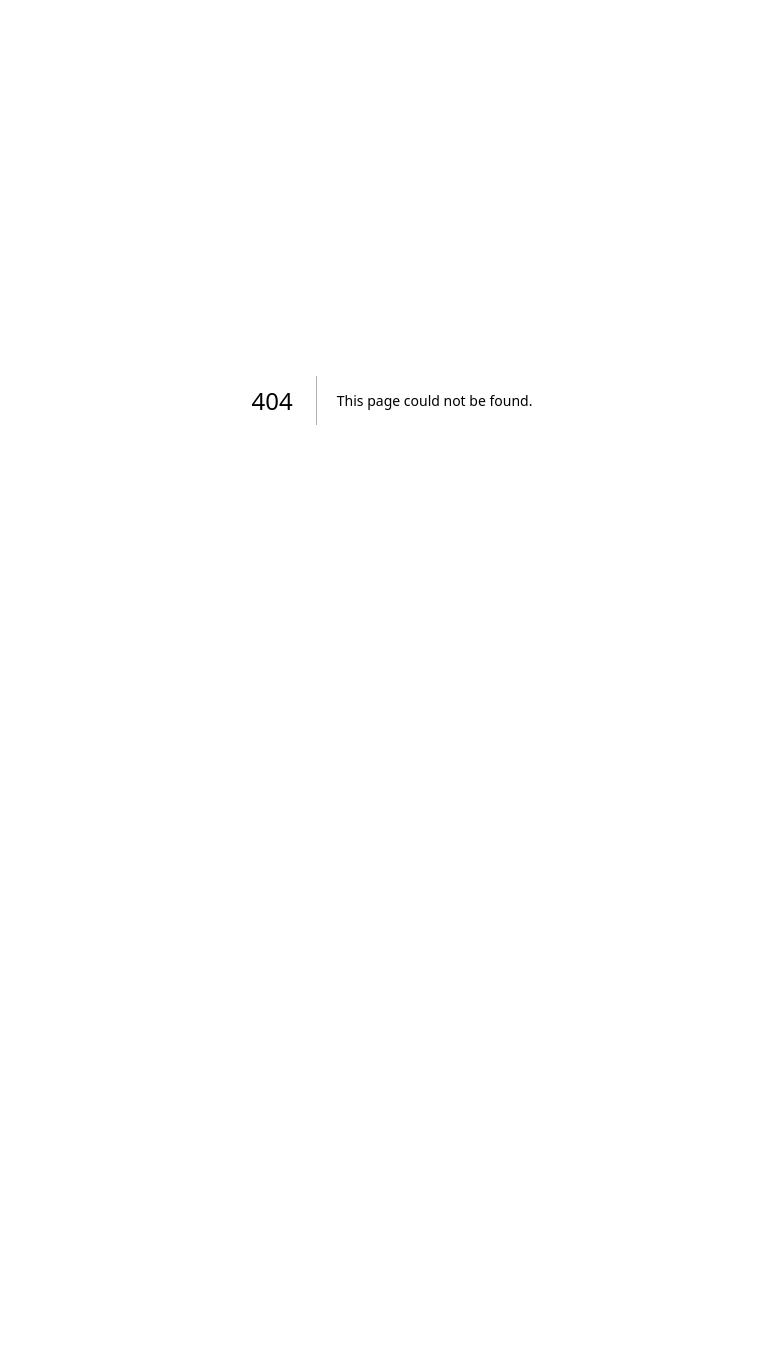
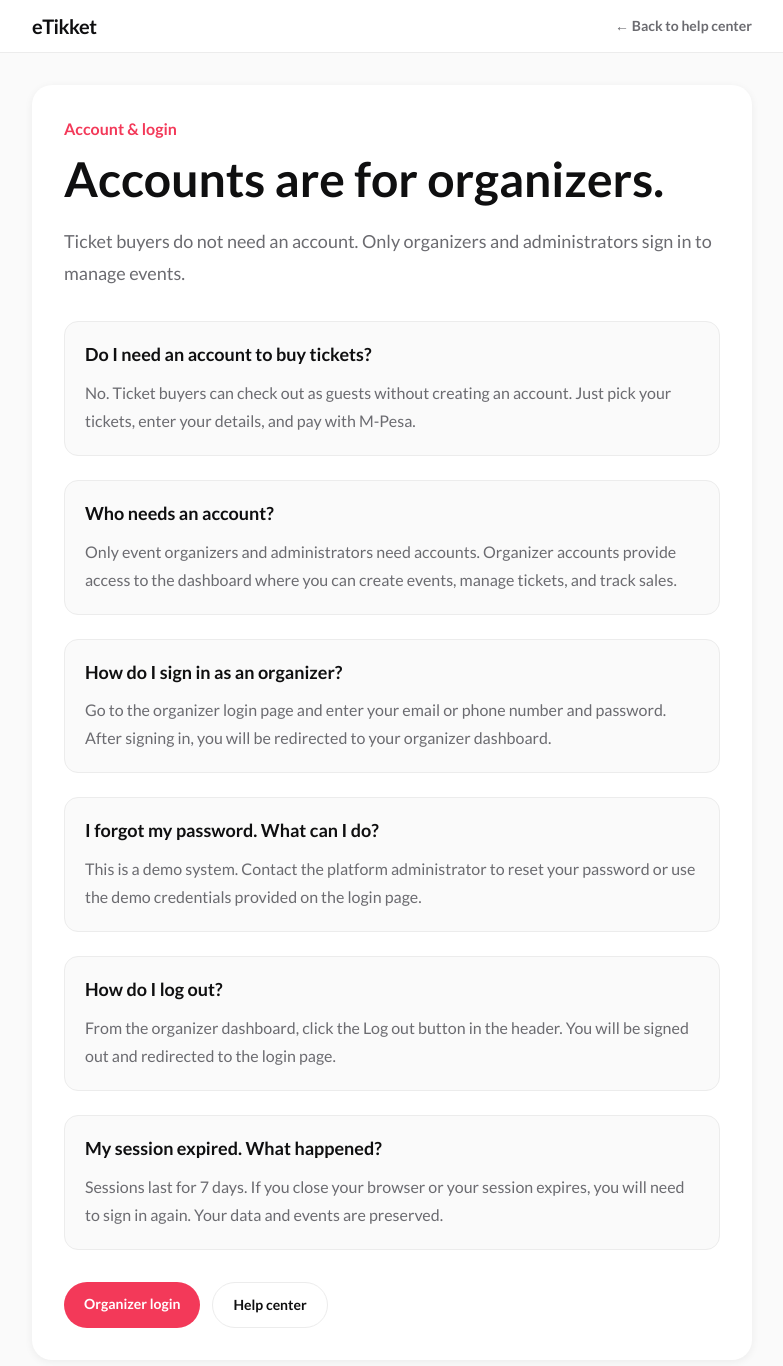
Before and after one commit to dennismutuku2005/eTikket, a Next.js app: page /help/account in a window 1280 px wide. Before the commit this address had no page. Shown: the top 1366 px of the page, without its empty margins (248-1031 px from the left). Before the commit the page ends 800 px from the top, so only its background shows below. Built offline with nearby package versions, Linux system fonts and the light colour scheme.

Commit message:
feature: added

```diff
--- /dev/null
+++ b/app/help/account/page.js
@@ -0,0 +1,73 @@
+import Link from "next/link";
+
+const faqs = [
+  {
+    q: "Do I need an account to buy tickets?",
+    a: "No. Ticket buyers can check out as guests without creating an account. Just pick your tickets, enter your details, and pay with M-Pesa.",
+  },
+  {
+    q: "Who needs an account?",
+    a: "Only event organizers and administrators need accounts. Organizer accounts provide access to the dashboard where you can create events, manage tickets, and track sales.",
+  },
+  {
+    q: "How do I sign in as an organizer?",
+    a: "Go to the organizer login page and enter your email or phone number and password. After signing in, you will be redirected to your organizer dashboard.",
+  },
+  {
+    q: "I forgot my password. What can I do?",
+    a: "This is a demo system. Contact the platform administrator to reset your password or use the demo credentials provided on the login page.",
+  },
+  {
+    q: "How do I log out?",
+    a: "From the organizer dashboard, click the Log out button in the header. You will be signed out and redirected to the login page.",
+  },
+  {
+    q: "My session expired. What happened?",
+    a: "Sessions last for 7 days. If you close your browser or your session expires, you will need to sign in again. Your data and events are preserved.",
+  },
+];
+
+export default function AccountHelpPage() {
+  return (
+    <main className="min-h-screen bg-[#fafafa] text-[#0f0f10]">
+      <header className="border-b border-[#ececec] bg-white">
+        <div className="mx-auto flex max-w-3xl items-center justify-between gap-4 px-4 py-3 sm:px-6">
+          <Link href="/" aria-label="eTikket home">
+            <span className="text-xl font-bold tracking-tight">eTikket</span>
+          </Link>
+          <Link href="/help" className="text-sm font-semibold text-[#6b6b70] hover:text-[#0f0f10]">
+            ← Back to help center
+          </Link>
+        </div>
+      </header>
+
+      <section className="mx-auto max-w-3xl px-4 py-8 sm:px-6">
+        <div className="rounded-[20px] bg-white p-6 shadow-[0_2px_8px_rgba(15,15,16,0.06)] sm:p-8">
+          <p className="text-base font-bold text-[#f33959]">Account & login</p>
+          <h1 className="mt-2 text-4xl font-bold leading-tight sm:text-5xl">Accounts are for organizers.</h1>
+          <p className="mt-4 text-lg leading-8 text-[#6b6b70]">
+            Ticket buyers do not need an account. Only organizers and administrators sign in to manage events.
+          </p>
+
+          <div className="mt-8 space-y-6">
+            {faqs.map((faq) => (
+              <div key={faq.q} className="rounded-[14px] border border-[#ececec] bg-[#fafafa] p-5">
+                <h2 className="text-lg font-bold leading-snug text-[#0f0f10]">{faq.q}</h2>
+                <p className="mt-3 text-base leading-7 text-[#6b6b70]">{faq.a}</p>
+              </div>
+            ))}
+          </div>
+
+          <div className="mt-8 flex flex-wrap gap-3">
+            <Link href="/organizer/login" className="rounded-full bg-[#f33959] px-5 py-3 text-sm font-bold text-white hover:bg-[#d92847]">
+              Organizer login
+            </Link>
+            <Link href="/help" className="rounded-full border border-[#ececec] px-5 py-3 text-sm font-bold hover:bg-[#f4f4f5]">
+              Help center
+            </Link>
+          </div>
+        </div>
+      </section>
+    </main>
+  );
+}
```
